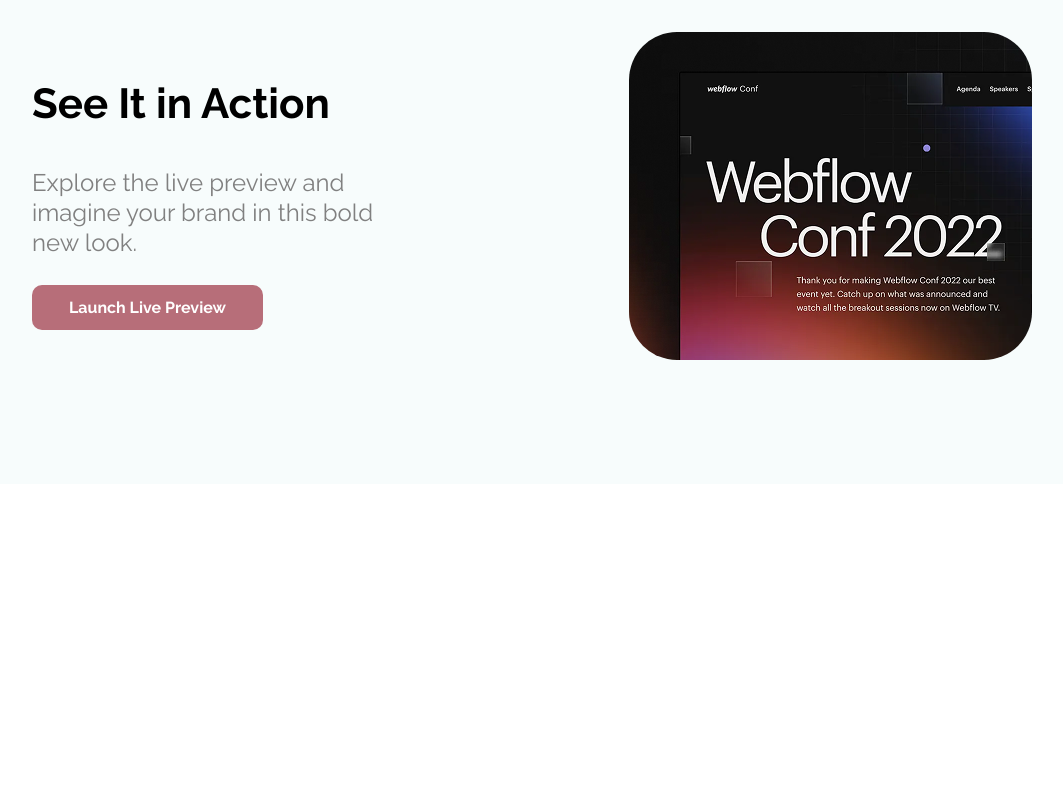
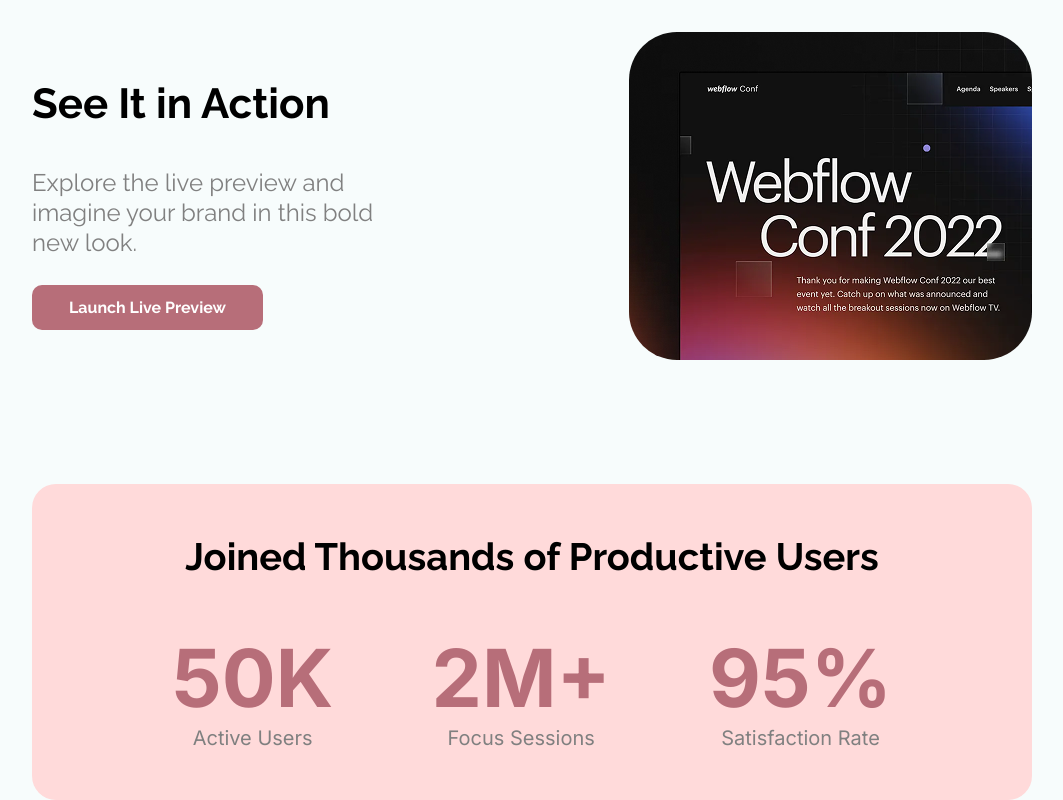
Before and after one commit to sajjad44371/assignment-01, a plain HTML site: page index.html in a window 1280 px wide. Shown: the part 754-1554 px from the top of the page, without its empty margins (108-1171 px from the left). Before the commit the page ends 1238 px from the top, so only its background shows below. Drawn offline with Linux system fonts and the light colour scheme.

Commit message:
add productive user section

```diff
--- a/css/style.css
+++ b/css/style.css
@@ -114,3 +114,34 @@ nav{
 .action-image img{
     border-radius: 48px;
 }
+/* action end */
+
+/* productive user start */
+.productive-user{
+    background-color: var(--pink);
+    border-radius: 24px;
+}
+.productive-user-content{
+    padding: 50px 140px;
+    text-align: center;
+}
+.productive-user-content h2{
+    font-size: 38px;
+    color: var(--dark);
+    font-weight: bold;
+}
+.users{
+    padding: 50px 0 0 0;
+    display: flex;
+    justify-content: space-between;
+}
+.user h2{
+    font-size: 80px;
+    font-weight: bold;
+    color: var(--accent);
+}
+.user p{
+    font-size: 20px;
+    color: var(--grey);
+}
+/* productive user end */
--- a/index.html
+++ b/index.html
@@ -30,6 +30,7 @@
 
     <!-- main start -->
      <main>
+        <!-- action start -->
         <section class="action">
             <div class="action-text">
                 <h2>See It in Action</h2>
@@ -42,13 +43,38 @@
                 <img src="images/wc-mini.png" alt="sajjad">
             </div>
         </section>
+        <!-- action end -->
+
+        <!-- productive user start -->
+         <section class="productive-user">
+            <div class="productive-user-content">
+                <h2>Joined Thousands of Productive Users</h2>
+                <div class="users">
+                    <div class="user">
+                        <h2 class="secondary-text">50K</h2>
+                        <p class="secondary-text">Active Users</p>
+                    </div>
+
+                    <div class="user">
+                        <h2 class="secondary-text">2M+</h2>
+                        <p class="secondary-text">Focus Sessions</p>
+                    </div>
+
+                    <div class="user">
+                        <h2 class="secondary-text">95%</h2>
+                        <p class="secondary-text">Satisfaction Rate</p>
+                    </div>
+                </div>
+            </div>
+         </section>
+        <!-- productive user end -->
      </main>
-    <!-- main start -->
+    <!-- main end -->
 
     <!-- footer start -->
      <footer>
 
      </footer>
-    <!-- footer start -->
+    <!-- footer end -->
 </body>
 </html>
```
